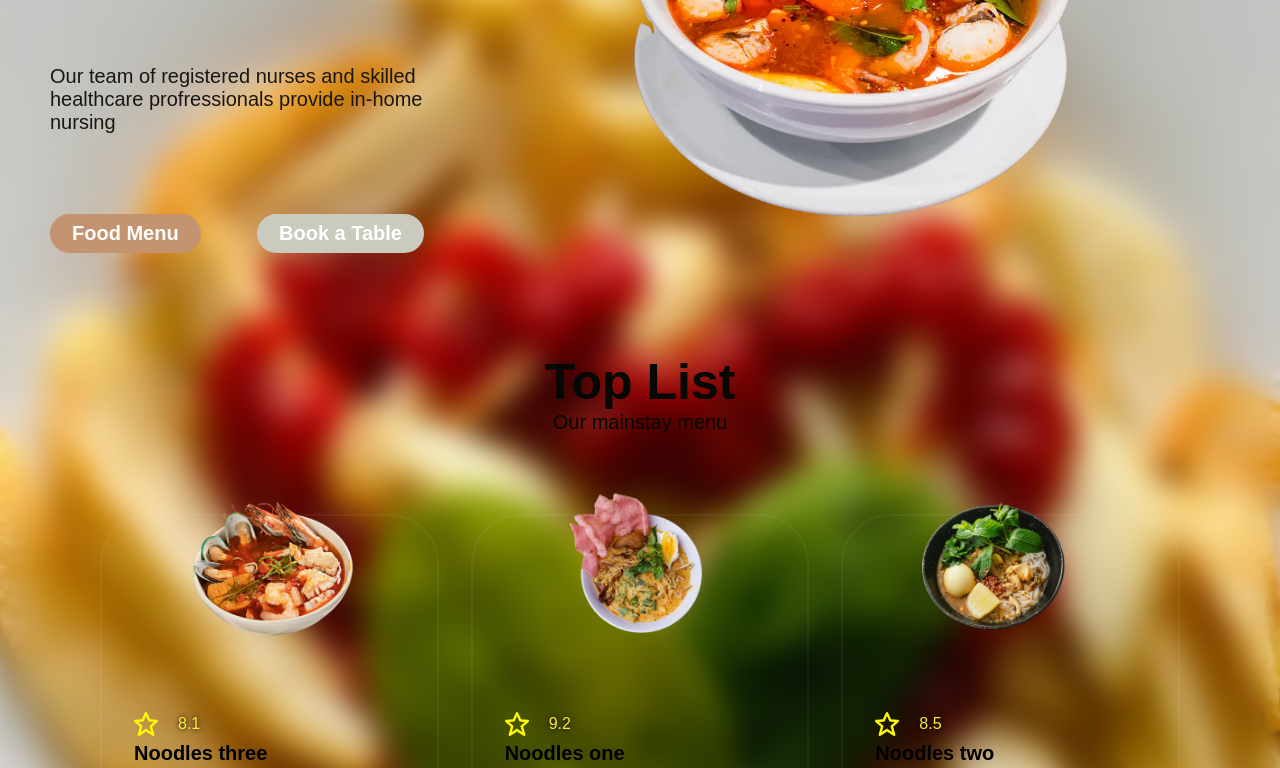
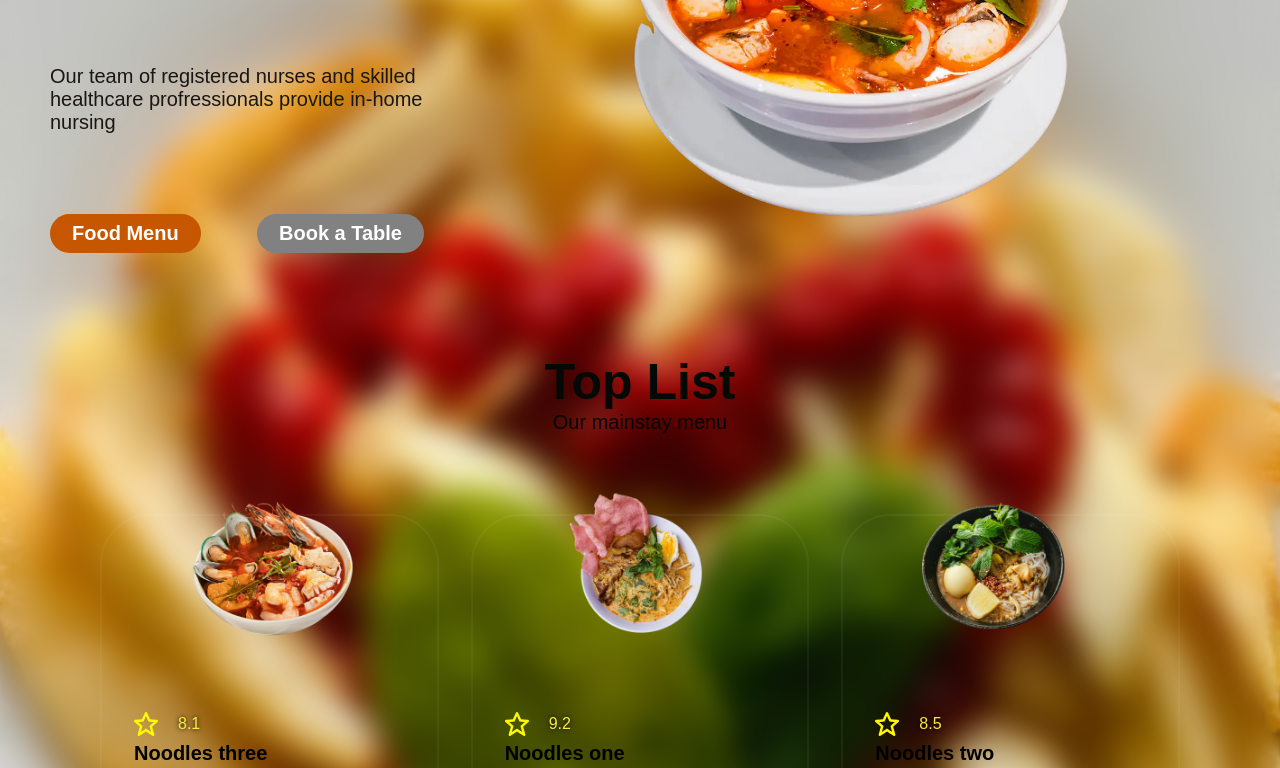
Before and after one commit to Jurapier-Dev/Foodeat, a plain HTML site: page index.html in a window 1280 px wide. Shown: the part 365-1133 px from the top of the page. Drawn offline with Linux system fonts and the light colour scheme.

Commit message:
update color button

```diff
--- a/index.css
+++ b/index.css
@@ -4,8 +4,8 @@
     box-sizing:border-box;
 }
 :root {
-    --color-bg-button-f:#c3946f;
-    --color-bg-button-b:#cacabf;
+    --color-bg-button-f:#c65700;
+    --color-bg-button-b:#818181;
     --color-text-title:#040905;
     --color-text-caption:#1a1614;
     --color-text-button:white;
```
